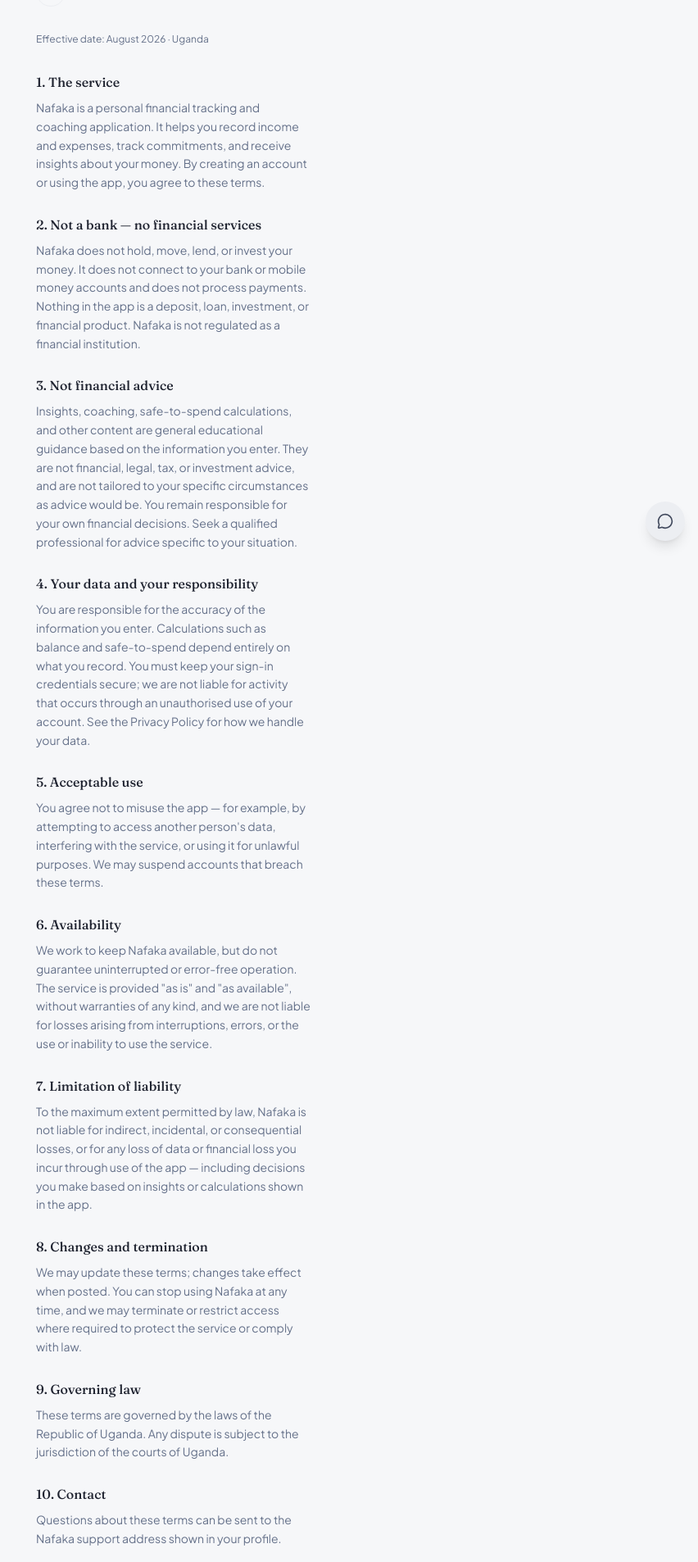
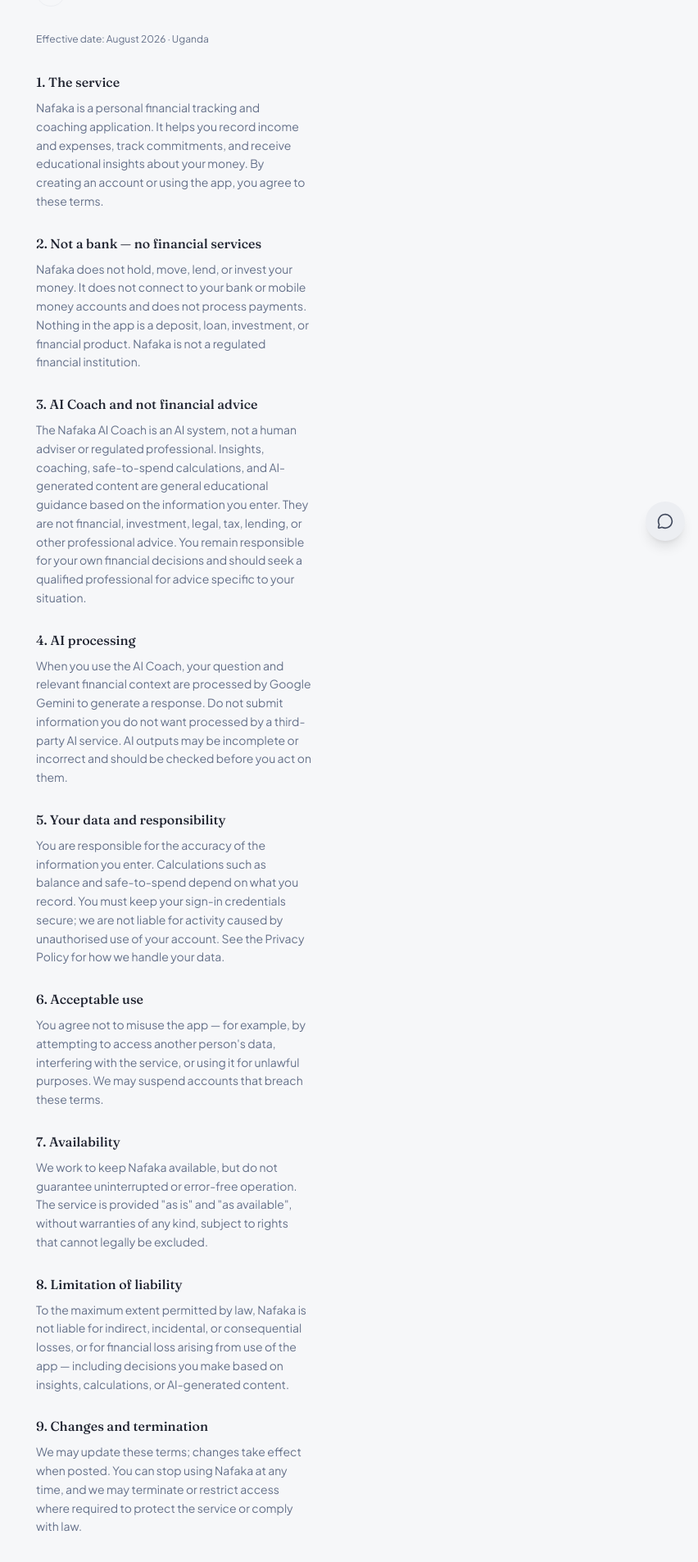
Before and after one commit to vunni-brian/Nafaka, a Next.js app in the folder nafaka/: page /terms in a window 1280 px wide. Shown: the part 60-1966 px from the top of the page at 82% size, without its empty margins (428-1280 px from the left). Built offline with nearby package versions, Linux system fonts and the light colour scheme; no server answers.

Commit message:
docs: strengthen AI and financial guidance terms

```diff
--- a/nafaka/app/terms/page.tsx
+++ b/nafaka/app/terms/page.tsx
@@ -3,81 +3,35 @@
 import { useGoogleFont } from '@/lib/fonts'
 import { ChevronLeft } from 'lucide-react'
 
+const supportEmail = process.env.NEXT_PUBLIC_SUPPORT_EMAIL ?? 'Support email not yet configured'
+
 const sections = [
-  {
-    title: '1. The service',
-    body: 'Nafaka is a personal financial tracking and coaching application. It helps you record income and expenses, track commitments, and receive insights about your money. By creating an account or using the app, you agree to these terms.',
-  },
-  {
-    title: '2. Not a bank — no financial services',
-    body: 'Nafaka does not hold, move, lend, or invest your money. It does not connect to your bank or mobile money accounts and does not process payments. Nothing in the app is a deposit, loan, investment, or financial product. Nafaka is not regulated as a financial institution.',
-  },
-  {
-    title: '3. Not financial advice',
-    body: 'Insights, coaching, safe-to-spend calculations, and other content are general educational guidance based on the information you enter. They are not financial, legal, tax, or investment advice, and are not tailored to your specific circumstances as advice would be. You remain responsible for your own financial decisions. Seek a qualified professional for advice specific to your situation.',
-  },
-  {
-    title: '4. Your data and your responsibility',
-    body: 'You are responsible for the accuracy of the information you enter. Calculations such as balance and safe-to-spend depend entirely on what you record. You must keep your sign-in credentials secure; we are not liable for activity that occurs through an unauthorised use of your account. See the Privacy Policy for how we handle your data.',
-  },
-  {
-    title: '5. Acceptable use',
-    body: 'You agree not to misuse the app — for example, by attempting to access another person\'s data, interfering with the service, or using it for unlawful purposes. We may suspend accounts that breach these terms.',
-  },
-  {
-    title: '6. Availability',
-    body: 'We work to keep Nafaka available, but do not guarantee uninterrupted or error-free operation. The service is provided "as is" and "as available", without warranties of any kind, and we are not liable for losses arising from interruptions, errors, or the use or inability to use the service.',
-  },
-  {
-    title: '7. Limitation of liability',
-    body: 'To the maximum extent permitted by law, Nafaka is not liable for indirect, incidental, or consequential losses, or for any loss of data or financial loss you incur through use of the app — including decisions you make based on insights or calculations shown in the app.',
-  },
-  {
-    title: '8. Changes and termination',
-    body: 'We may update these terms; changes take effect when posted. You can stop using Nafaka at any time, and we may terminate or restrict access where required to protect the service or comply with law.',
-  },
-  {
-    title: '9. Governing law',
-    body: 'These terms are governed by the laws of the Republic of Uganda. Any dispute is subject to the jurisdiction of the courts of Uganda.',
-  },
-  {
-    title: '10. Contact',
-    body: 'Questions about these terms can be sent to the Nafaka support address shown in your profile.',
-  },
+  { title: '1. The service', body: 'Nafaka is a personal financial tracking and coaching application. It helps you record income and expenses, track commitments, and receive educational insights about your money. By creating an account or using the app, you agree to these terms.' },
+  { title: '2. Not a bank — no financial services', body: 'Nafaka does not hold, move, lend, or invest your money. It does not connect to your bank or mobile money accounts and does not process payments. Nothing in the app is a deposit, loan, investment, or financial product. Nafaka is not a regulated financial institution.' },
+  { title: '3. AI Coach and not financial advice', body: 'The Nafaka AI Coach is an AI system, not a human adviser or regulated professional. Insights, coaching, safe-to-spend calculations, and AI-generated content are general educational guidance based on the information you enter. They are not financial, investment, legal, tax, lending, or other professional advice. You remain responsible for your own financial decisions and should seek a qualified professional for advice specific to your situation.' },
+  { title: '4. AI processing', body: 'When you use the AI Coach, your question and relevant financial context are processed by Google Gemini to generate a response. Do not submit information you do not want processed by a third-party AI service. AI outputs may be incomplete or incorrect and should be checked before you act on them.' },
+  { title: '5. Your data and responsibility', body: 'You are responsible for the accuracy of the information you enter. Calculations such as balance and safe-to-spend depend on what you record. You must keep your sign-in credentials secure; we are not liable for activity caused by unauthorised use of your account. See the Privacy Policy for how we handle your data.' },
+  { title: '6. Acceptable use', body: 'You agree not to misuse the app — for example, by attempting to access another person\'s data, interfering with the service, or using it for unlawful purposes. We may suspend accounts that breach these terms.' },
+  { title: '7. Availability', body: 'We work to keep Nafaka available, but do not guarantee uninterrupted or error-free operation. The service is provided "as is" and "as available", without warranties of any kind, subject to rights that cannot legally be excluded.' },
+  { title: '8. Limitation of liability', body: 'To the maximum extent permitted by law, Nafaka is not liable for indirect, incidental, or consequential losses, or for financial loss arising from use of the app — including decisions you make based on insights, calculations, or AI-generated content.' },
+  { title: '9. Changes and termination', body: 'We may update these terms; changes take effect when posted. You can stop using Nafaka at any time, and we may terminate or restrict access where required to protect the service or comply with law.' },
+  { title: '10. Governing law', body: 'These terms are governed by the laws of the Republic of Uganda. Any dispute is subject to the jurisdiction of the courts of Uganda.' },
+  { title: '11. Contact', body: `Questions about these terms can be sent to ${supportEmail}.` },
 ]
 
 export default function TermsPage() {
   const display = useGoogleFont('Fraunces')
   const body = useGoogleFont('Manrope')
-
   return (
     <div className="min-h-screen bg-background" style={{ fontFamily: body }}>
       <div className="max-w-sm mx-auto px-6 pt-8 pb-14">
         <div className="flex items-center gap-3 mb-8">
-          <Link
-            href="/"
-            className="cursor-pointer w-9 h-9 rounded-full flex items-center justify-center border border-border text-foreground hover:bg-muted transition-colors"
-            aria-label="Back"
-          >
-            <ChevronLeft size={18} />
-          </Link>
-          <h1 style={{ fontFamily: display }} className="text-lg text-foreground flex-1">
-            Terms of Service
-          </h1>
+          <Link href="/" className="cursor-pointer w-9 h-9 rounded-full flex items-center justify-center border border-border text-foreground hover:bg-muted transition-colors" aria-label="Back"><ChevronLeft size={18} /></Link>
+          <h1 style={{ fontFamily: display }} className="text-lg text-foreground flex-1">Terms of Service</h1>
         </div>
-
         <p className="text-xs text-muted-foreground mb-8">Effective date: August 2026 · Uganda</p>
-
-        <div className="space-y-7">
-          {sections.map((s) => (
-            <section key={s.title}>
-              <h2 style={{ fontFamily: display }} className="text-base text-foreground font-medium mb-2">
-                {s.title}
-              </h2>
-              <p className="text-sm text-muted-foreground leading-relaxed">{s.body}</p>
-            </section>
-          ))}
-        </div>
+        <div className="space-y-7">{sections.map((s) => <section key={s.title}><h2 style={{ fontFamily: display }} className="text-base text-foreground font-medium mb-2">{s.title}</h2><p className="text-sm text-muted-foreground leading-relaxed">{s.body}</p></section>)}</div>
+        <div className="mt-8 flex gap-4 text-xs text-muted-foreground"><Link href="/privacy" className="underline underline-offset-2">Privacy</Link><Link href="/delete-account" className="underline underline-offset-2">Delete account</Link></div>
       </div>
     </div>
   )
```
